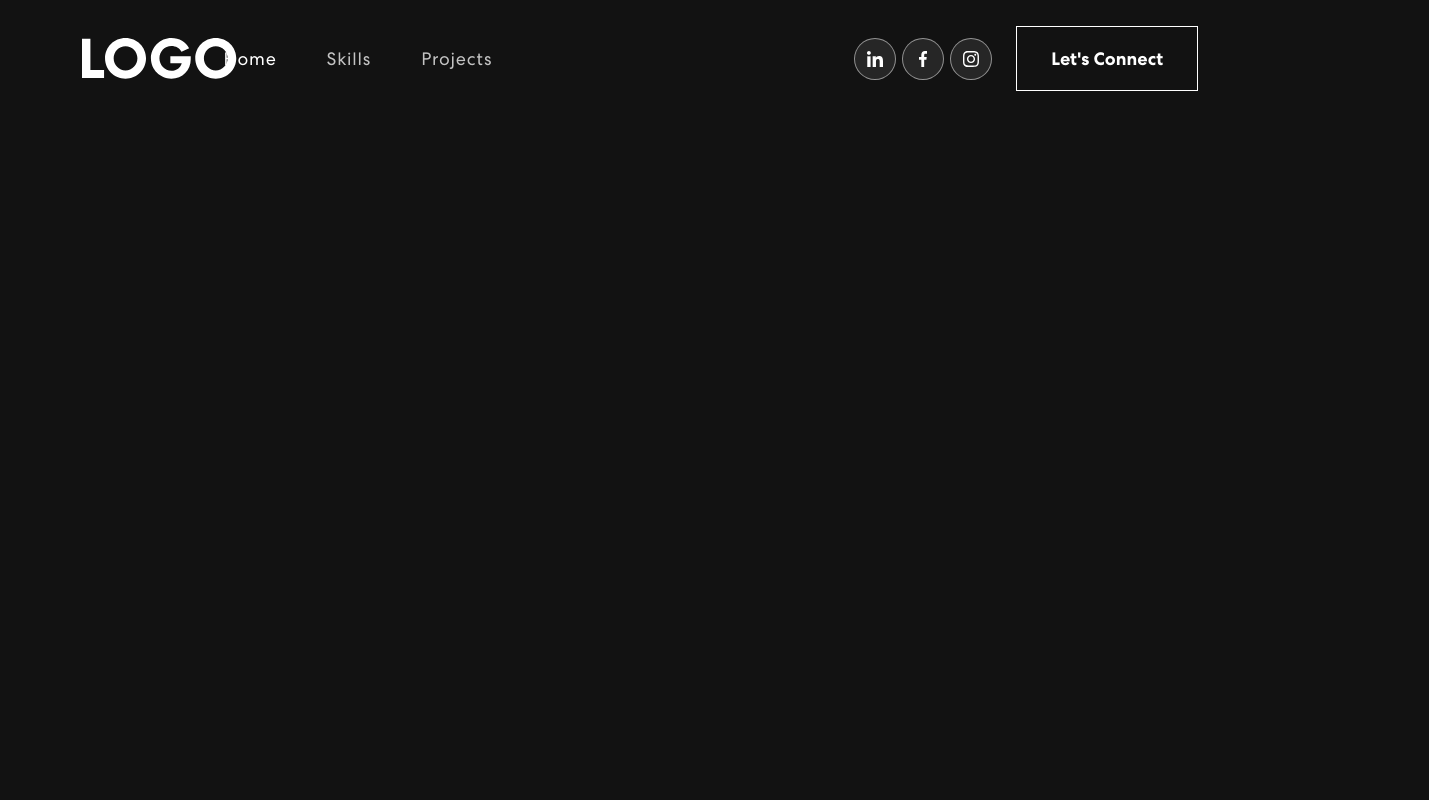
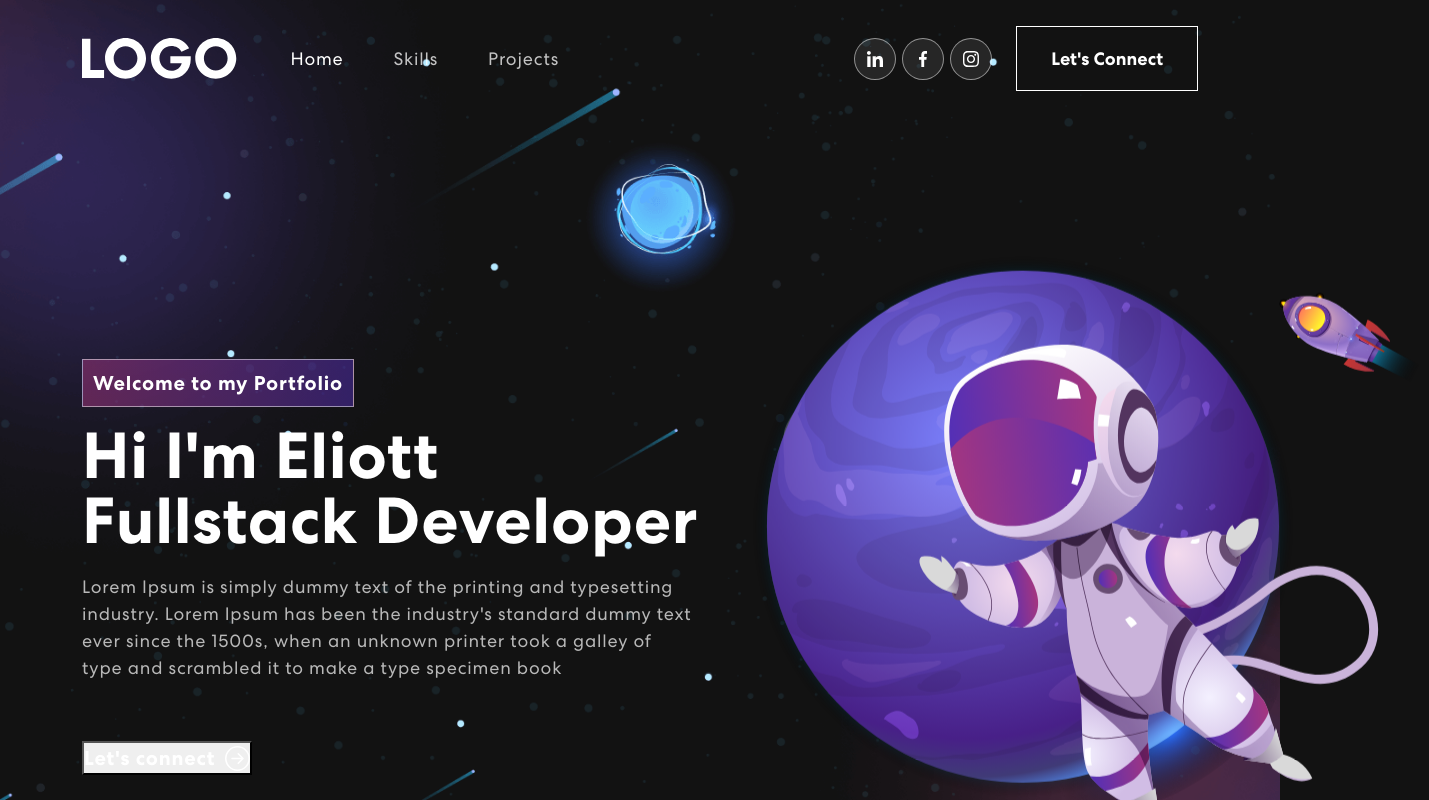
Before and after one commit to EliottDevCode/Portfolio-2022-react, a React (Create React App) app: page / in a window 1280 px wide. Shown: the top 800 px of the page, 1429 px wide, since content can reach past the window. Built offline with nearby package versions, Linux system fonts and the light colour scheme.

Commit message:
Add all main banner

```diff
--- a/package.json
+++ b/package.json
@@ -9,6 +9,7 @@
     "bootstrap": "^5.2.0",
     "react": "^18.2.0",
     "react-bootstrap": "^2.5.0",
+    "react-bootstrap-icons": "^1.8.4",
     "react-dom": "^18.2.0",
     "react-scripts": "5.0.1",
     "web-vitals": "^2.1.4"
--- a/src/App.css
+++ b/src/App.css
@@ -54,11 +54,11 @@
   transition:  0.32s ease-in-out;
 }
 nav.navbar.scrolled {
-  padding: 0px 0;
+  padding: 0 0;
   background-color: #121212;
 }
 nav.navbar a.navbar-brand {
-  width: 9%;
+  width: 15%;
 }
 nav.navbar .navbar-nav .nav-link.navbar-link {
   font-weight: 400;
@@ -201,3 +201,73 @@
     transform: rotate(360deg);
   }
 }
+
+/************ Banner Css ************/
+.banner {
+  margin-top: 0;
+  padding: 260px 0 100px 0;
+  background-image: url('./assets/img/banner-bg.png');
+  background-position: top center;
+  background-size: cover;
+  background-repeat: no-repeat;
+}
+.banner .tagline {
+  font-weight: 700;
+  letter-spacing: 0.8px;
+  padding: 8px 10px;
+  background: linear-gradient(90.21deg, rgba(170, 54, 124, 0.5) -5.91%, rgba(74, 47, 189, 0.5) 111.58%);
+  border: 1px solid rgba(255, 255, 255, 0.5);
+  font-size: 20px;
+  margin-bottom: 16px;
+  display: inline-block;
+}
+.banner h1 {
+  font-size: 65px;
+  font-weight: 700;
+  letter-spacing: 0.8px;
+  line-height: 1;
+  margin-bottom: 20px;
+  display: block;
+}
+.banner p {
+  color: #B8B8B8;
+  font-size: 18px;
+  letter-spacing: 0.8px;
+  line-height: 1.5em;
+  width: 96%;
+}
+.banner button {
+  color: #fff;
+  font-weight: 700;
+  font-size: 20px;
+  margin-top: 60px;
+  letter-spacing: 0.8px;
+  display: flex;
+  align-items: center;
+}
+.banner button svg {
+  font-size: 25px;
+  margin-left: 10px;
+  transition: 0.3s ease-in-out;
+  line-height: 1;
+}
+.banner button:hover svg {
+  margin-left: 25px;
+}
+.banner img {
+  animation: updown 3s linear infinite;
+}
+@keyframes updown {
+  0% {
+    transform: translateY(-20px);
+  }
+  50% {
+    transform: translateY(20px);
+  }
+  100% {
+    transform: translateY(-20px);
+  }
+}
+.txt-rotate > .wrap {
+  border-right: 0.08em solid #666;
+}
--- a/src/App.js
+++ b/src/App.js
@@ -1,14 +1,16 @@
 import logo from './logo.svg';
 import './App.css';
 import { NavBar } from './components/NavBar';
+import { Banner } from './components/Banner';
 import 'bootstrap/dist/css/bootstrap.min.css';
 
 function App() {
-  return (
-    <div className="App">
-      <NavBar />
-    </div>
-  );
+    return (
+        <div className="App">
+            <NavBar/>
+            <Banner/>
+        </div>
+    );
 }
 
 export default App;
--- /dev/null
+++ b/src/components/Banner.js
@@ -0,0 +1,62 @@
+import {useState, useEffect} from "react";
+import {Col, Container, Row} from "react-bootstrap";
+import {ArrowRightCircle} from "react-bootstrap-icons";
+import headerImg from "../assets/img/header-img.svg";
+
+export const Banner = () => {
+    const [loopNum, setLoopNum] = useState(0);
+    const [isDeleting, setIsDeleting] = useState(false);
+    const toRotate = ["Fullstack Developer", "Symfony", "Wordpress", "React"];
+    const [text, setText] = useState('');
+    const [delta, setDelta] = useState(300 - Math.random() * 100);
+    const period = 2000;
+
+    useEffect(() => {
+        let ticker = setInterval(() => {
+            tick();
+        }, delta )
+
+        return () => { clearInterval(ticker)};
+    }, [text])
+
+    const tick = () => {
+        let i = loopNum % toRotate.length;
+        let fullText = toRotate[i];
+        let updatedText =   isDeleting ? fullText.substring(0, text.length -1) : fullText.substring(0,text.length + 1);
+
+        setText(updatedText);
+
+        if (isDeleting) {
+           setDelta(prevDelta => prevDelta /2)
+        }
+        if (!isDeleting && updatedText === fullText) {
+            setIsDeleting(true);
+            setDelta(period);
+        } else if(isDeleting && updatedText === '') {
+            setIsDeleting(false);
+            setLoopNum(loopNum + 1);
+            setDelta(500);
+        }
+    }
+
+    return (
+        <section className="banner" id="home">
+            <Container>
+                <Row className="align-items-center">
+                    <Col xs={12} md={6} xl={7}>
+                        <span className="tagline"> Welcome to my Portfolio</span>
+                        <h1>{`Hi I'm Eliott`} <span className="wrap"> {text} </span></h1>
+                        <p>Lorem Ipsum is simply dummy text of the printing and typesetting industry.
+                            Lorem Ipsum has been the industry's standard dummy text ever since the 1500s,
+                            when an unknown printer took a galley of type and scrambled it to make a type
+                            specimen book</p>
+                        <button onClick={() => console.log('connect')}>Let's connect <ArrowRightCircle size={25}></ArrowRightCircle> </button>
+                    </Col>
+                    <Col xs={12} md={6} xl={5}>
+                        <img src={headerImg} alt="Header img"/>
+                    </Col>
+                </Row>
+            </Container>
+        </section>
+    )
+}
```
Also changed, not shown: 1 other file (tests, documents, lock files or other folders).
